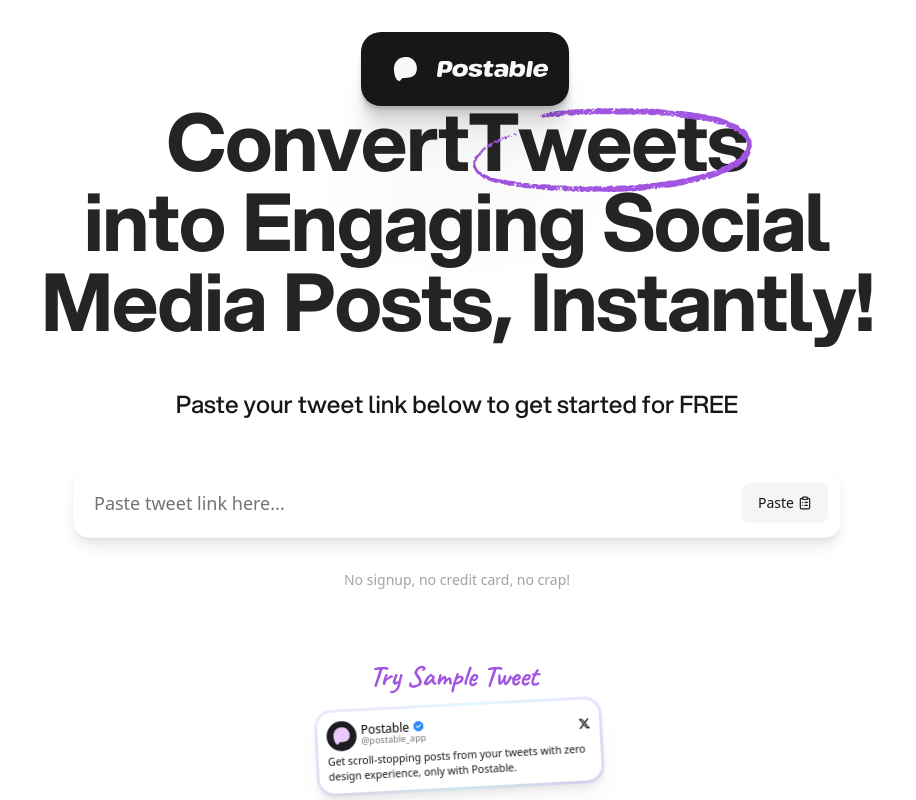
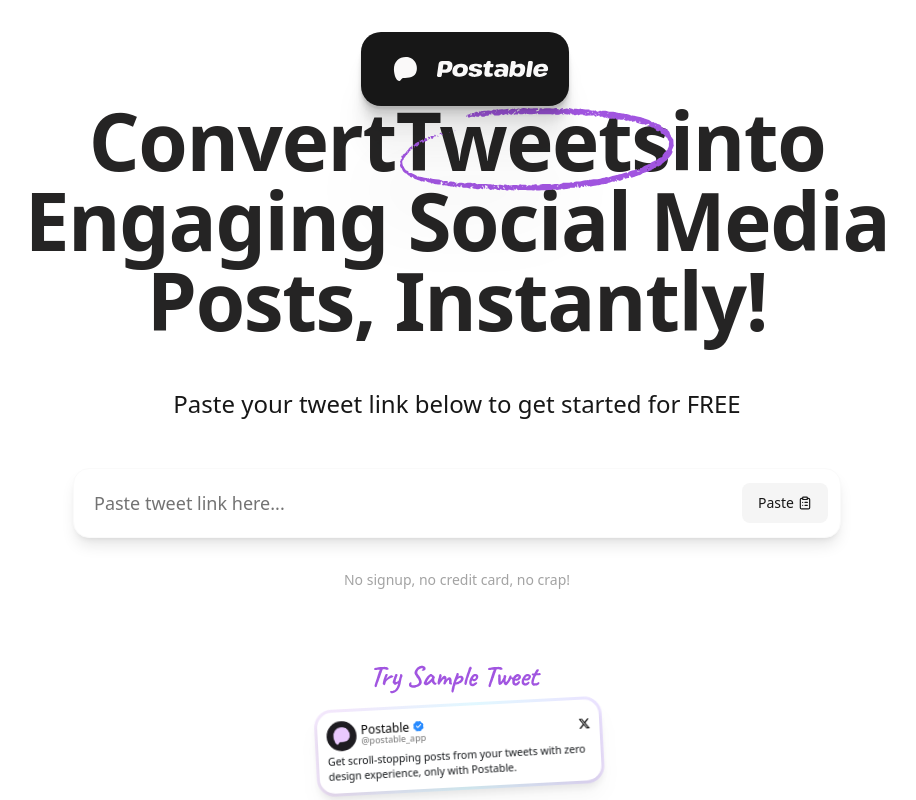
Before and after one commit to Bodhi132/postable, a Next.js app: page / in a window 1280 px wide. Shown: the top 800 px of the page, without its empty margins (175-1091 px from the left). Built offline with nearby package versions, Linux system fonts and the light colour scheme.

Commit message:
error removal 5

```diff
--- a/src/app/layout.tsx
+++ b/src/app/layout.tsx
@@ -13,11 +13,6 @@
   weight: "100 900",
 });
 
-export const aspekta = localFont({
-  src: "./fonts/AspektaVF.woff2",
-  variable: "--font-aspekta",
-  weight: "100 900",
-});
 // export const inter = Inter({
 //   subsets: ['latin'],
 //   display: 'swap',
@@ -32,7 +27,7 @@
   return (
     <html lang="en">
       <body
-        className={`${geistSans.variable} ${geistMono.variable} ${aspekta.variable} antialiased`}
+        className={`${geistSans.variable} ${geistMono.variable} antialiased`}
       >
         {children}
       </body>
```
